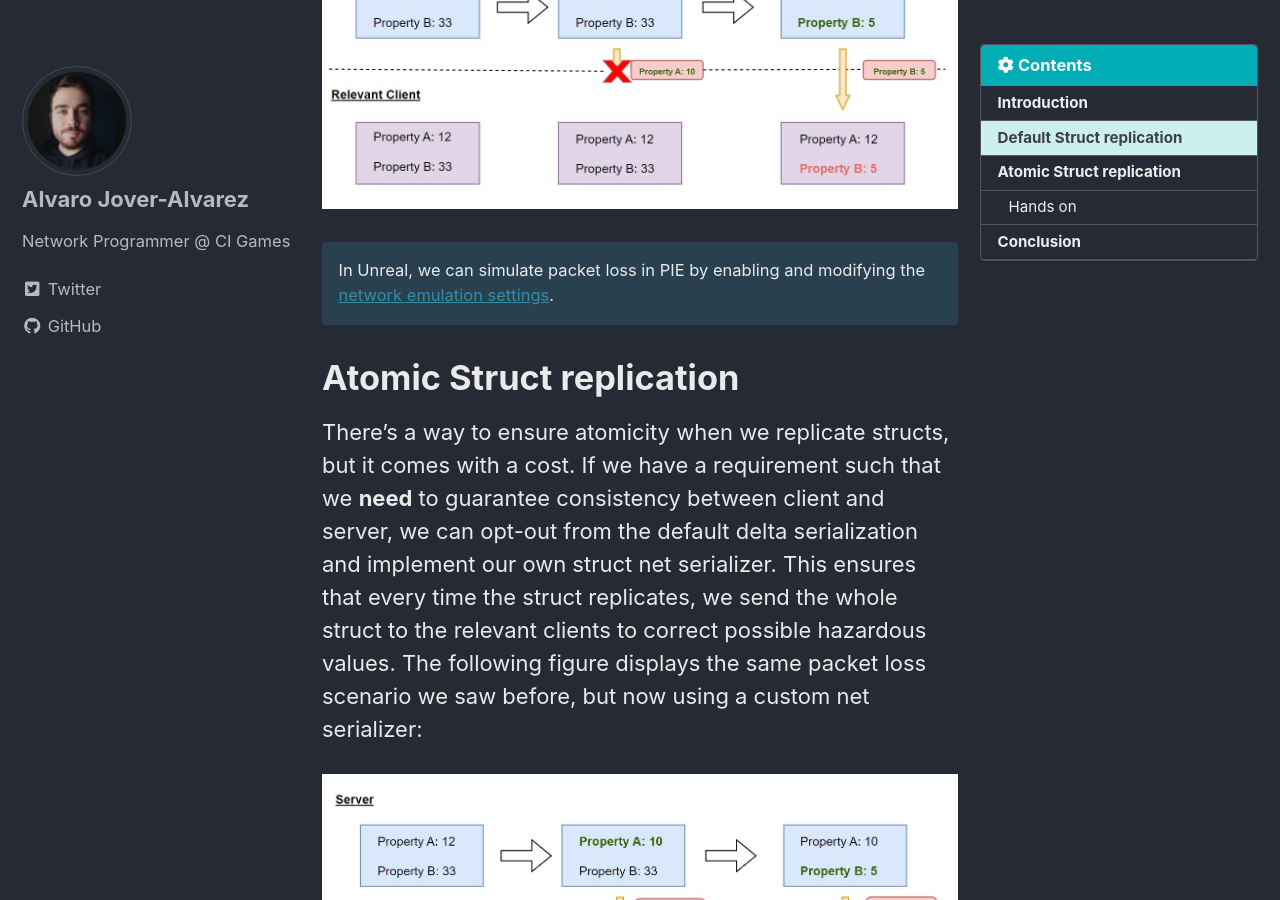
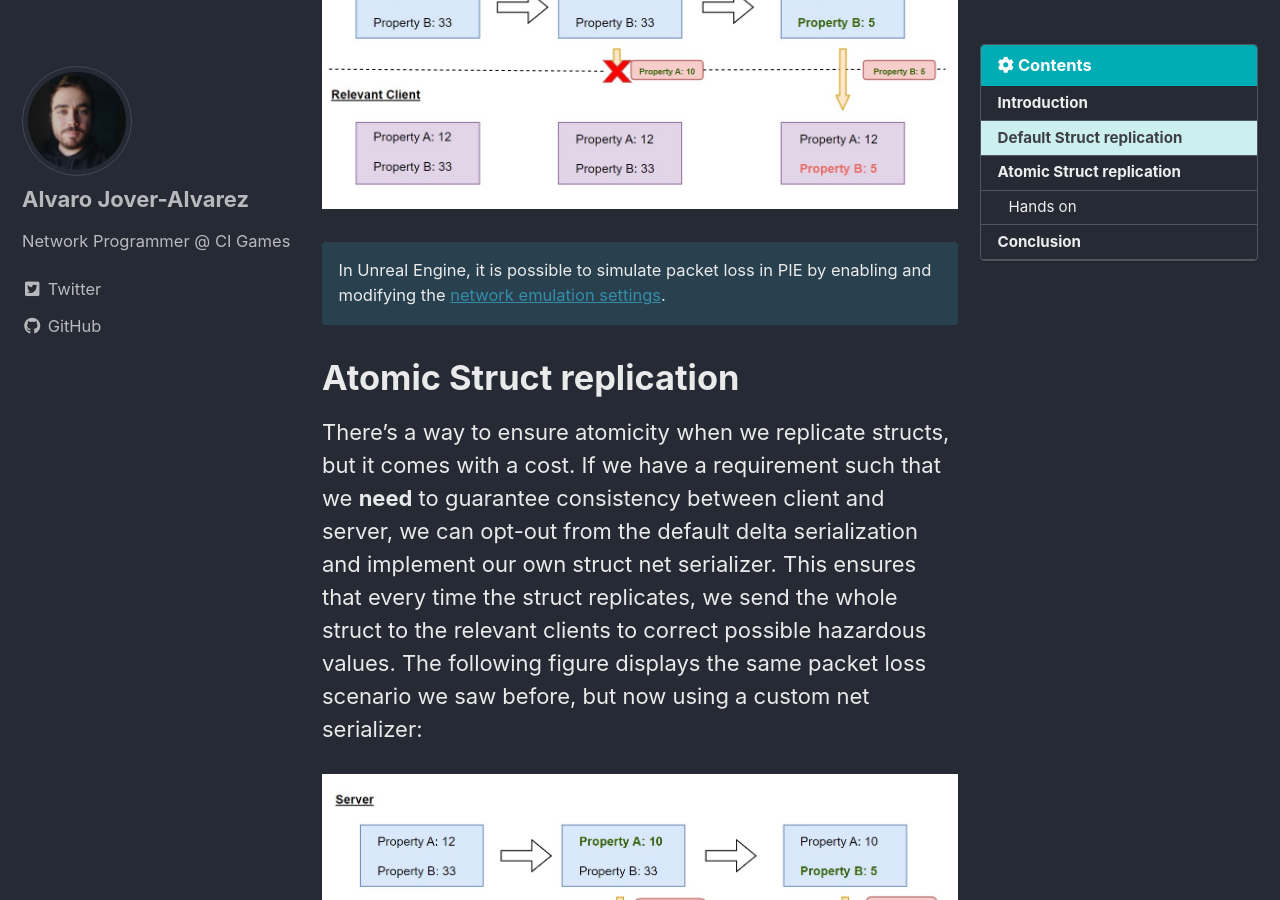
Before and after one commit to vorixo/devtricks, a Jekyll site: the page built from _posts/2022-11-05-atomicity.md, in a window 1280 px wide and 900 px high, scrolled down 1719 px. Built offline with Jekyll 4.4.1, drawn with Linux system fonts in a browser that asks for light colours; cached includes are drawn as plain includes.

Commit message:
[FIX] Typo

```diff
--- a/_posts/2022-11-05-atomicity.md
+++ b/_posts/2022-11-05-atomicity.md
@@ -33,7 +33,7 @@ However, this method of serializing structs can't ensure atomicity if we introdu
 
 ![Default delta serialization packet loss issue]({{ '/' | absolute_url }}/assets/images/per-post/atomicity/deltaserializationpacketloss.jpg){: .align-center}
 
-In Unreal, we can simulate  packet loss in PIE by enabling and modifying the [network emulation settings](https://docs.unrealengine.com/5.0/en-US/using-network-emulation-in-unreal-engine/).
+In Unreal Engine, it is possible to simulate  packet loss in PIE by enabling and modifying the [network emulation settings](https://docs.unrealengine.com/5.0/en-US/using-network-emulation-in-unreal-engine/).
 {: .notice--info}
 
 # Atomic Struct replication
```
